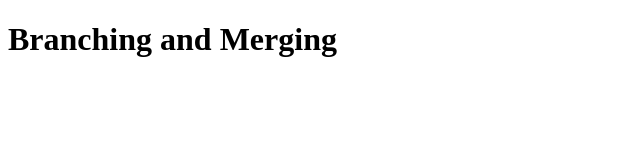
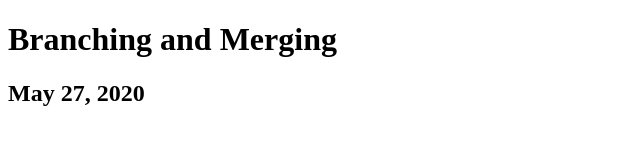
Before and after one commit to chozen2see/branching_merging, a plain HTML site: page index.html in a window 1280 px wide. Shown: the whole page, without its empty margins (0-640 px from the left). Drawn offline with Linux system fonts and the light colour scheme.

Commit message:
updated index.html

```diff
--- a/index.html
+++ b/index.html
@@ -7,5 +7,6 @@
   </head>
   <body>
     <h1>Branching and Merging</h1>
+    <h2>May 27, 2020</h2>
   </body>
 </html>
```
